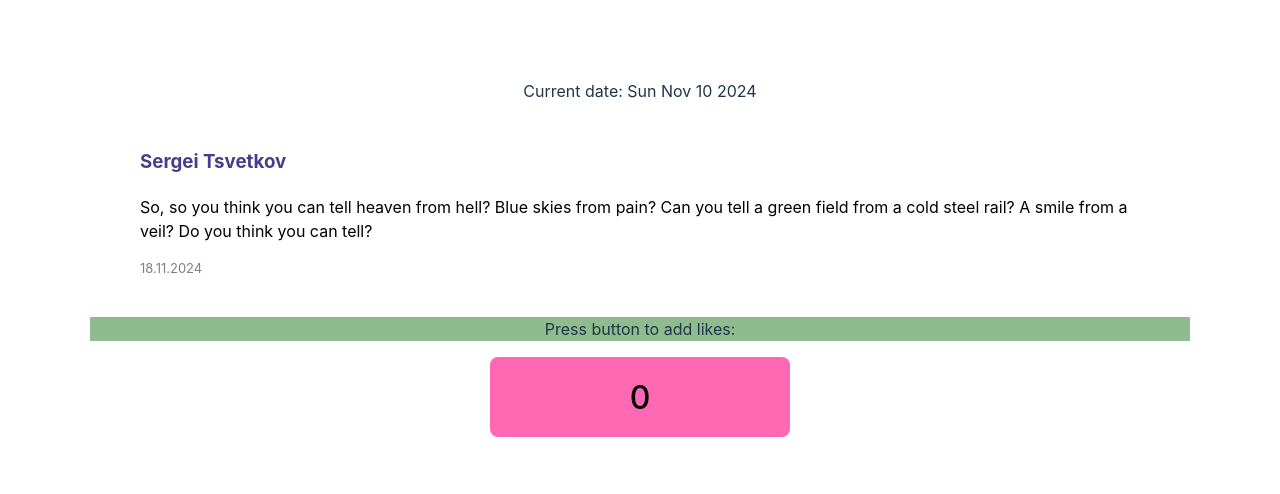
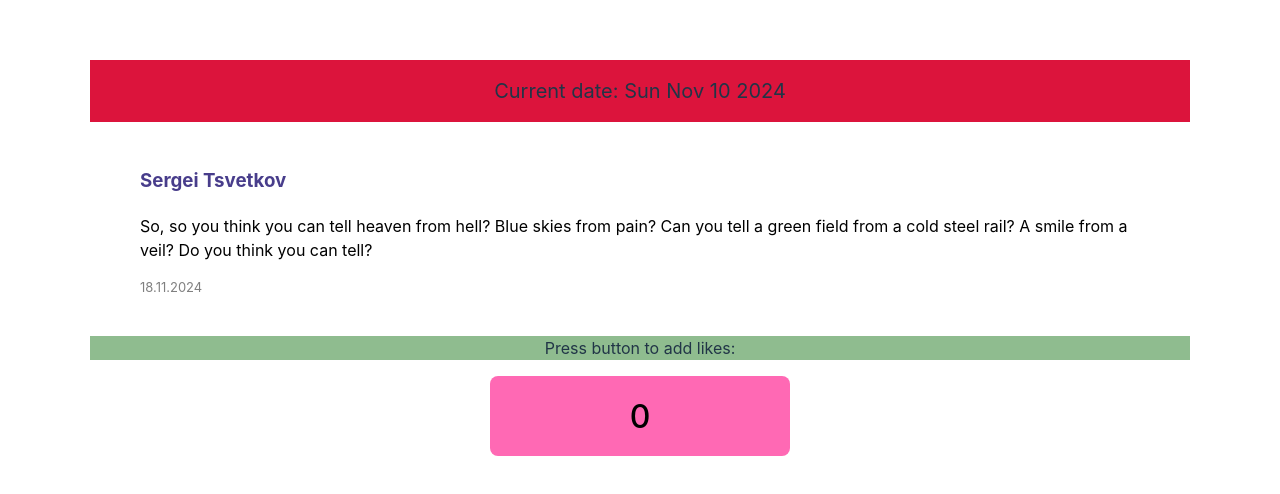
Before and after one commit to tsvetkovsergey/git-practice, a React (Vite) app: page / in a window 1280 px wide. Shown: the part 142-636 px from the top of the page. Built offline with nearby package versions, Linux system fonts and the light colour scheme.

Commit message:
crimson date block

```diff
--- a/src/components/DateBlock/DateBlock.jsx
+++ b/src/components/DateBlock/DateBlock.jsx
@@ -1,5 +1,7 @@
+import './DateBlock.styles.css';
+
 export default function DateBlock() {
   const date = new Date();
 
-  return <div>Current date: {date.toDateString()}</div>;
+  return <div className="block">Current date: {date.toDateString()}</div>;
 }
--- a/src/components/DateBlock/DateBlock.styles.css
+++ b/src/components/DateBlock/DateBlock.styles.css
@@ -1,6 +1,9 @@
 .block {
   background-color: crimson;
+<<<<<<< HEAD
   color: azure;
   padding: 16px;
   font-size: 20px;
+=======
+>>>>>>> aa214a6 (crimson date block)
 }
```
